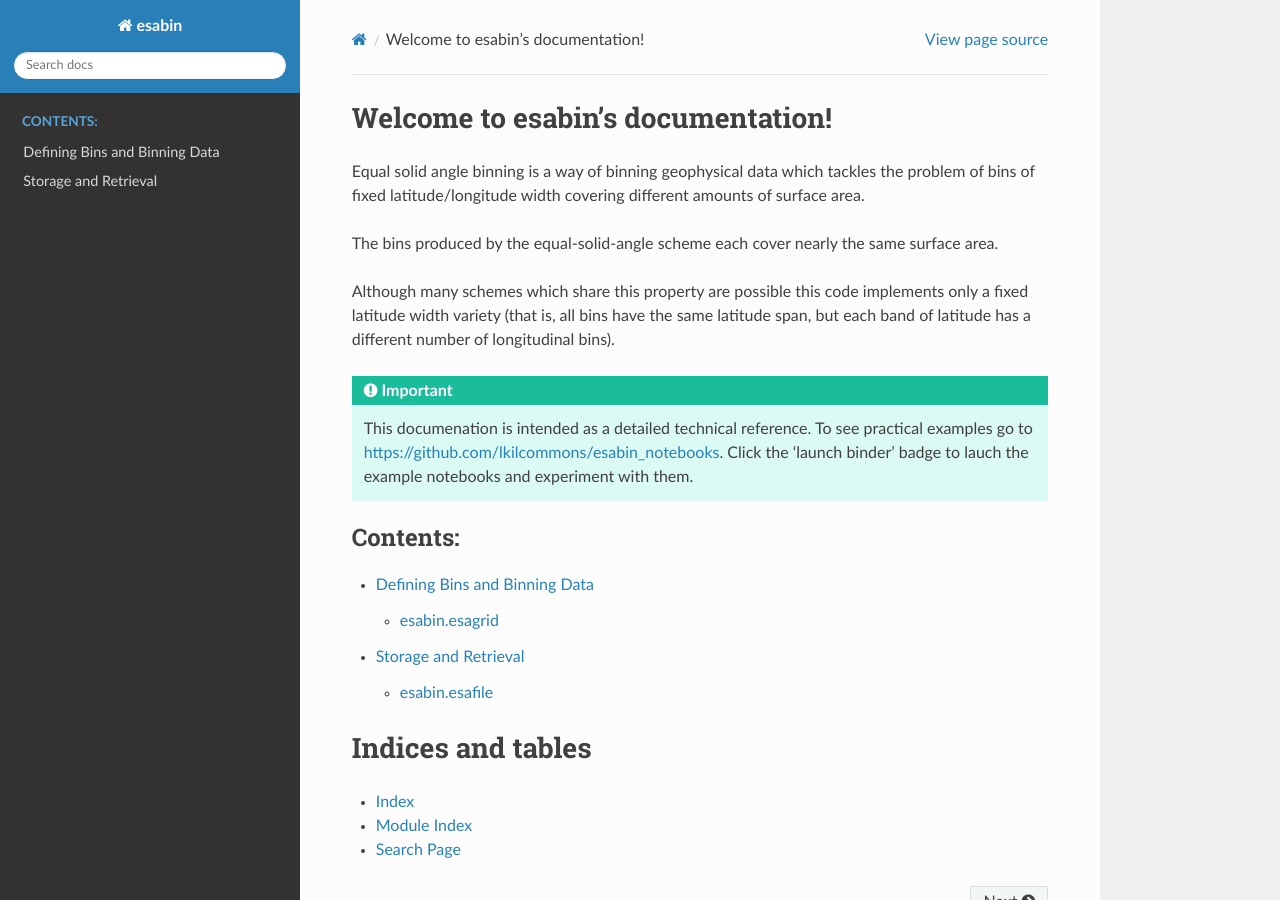
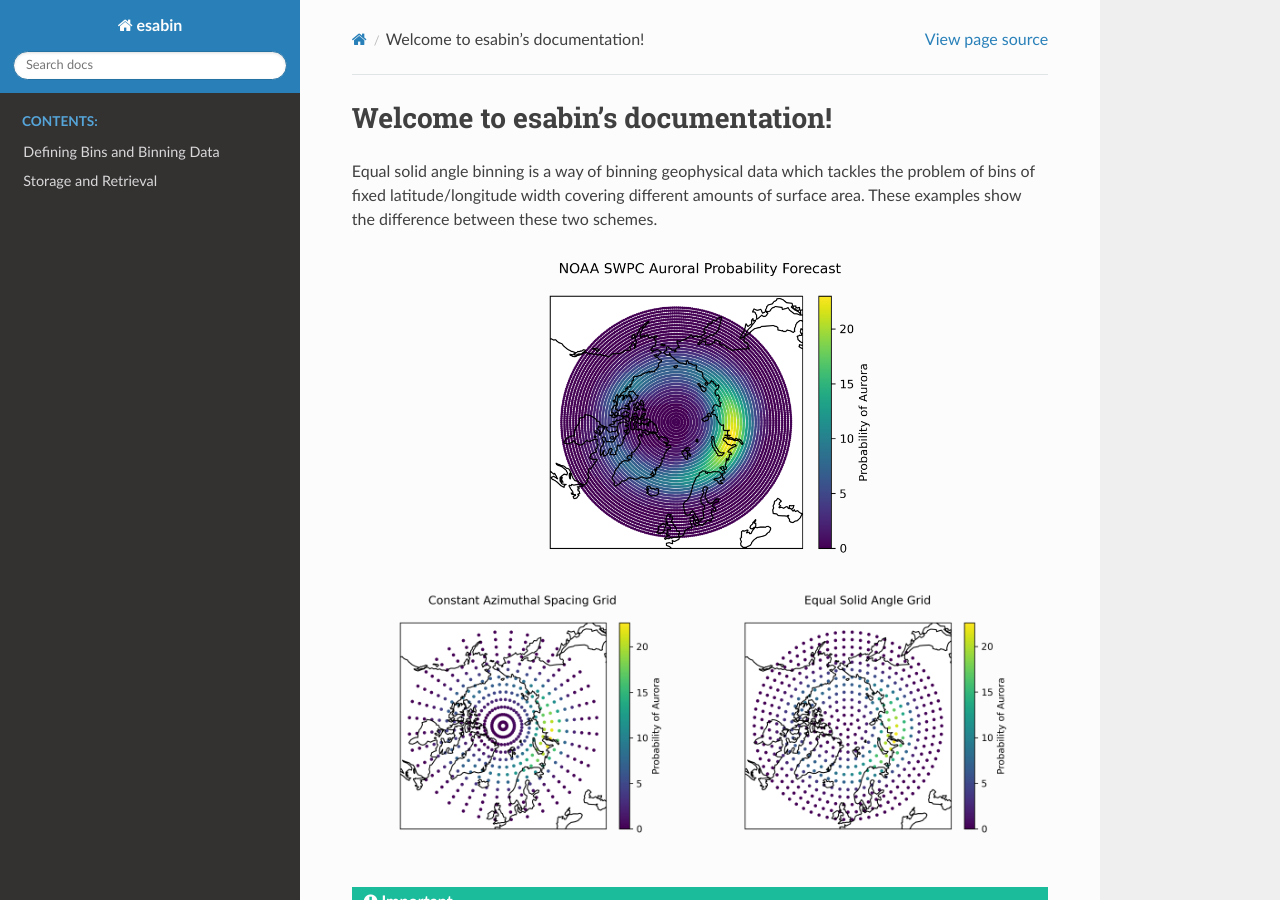
Before and after one commit to lkilcommons/esabin, a Sphinx documentation site: the page built from docs/source/index.rst, in a window 1280 px wide and 900 px high. Built offline with Sphinx 7.4.7 and the Read the Docs theme 2.0.0, drawn with Linux system fonts in a browser that asks for light colours.

Commit message:
Update version, add figures for documentation

```diff
--- a/docs/source/conf.py
+++ b/docs/source/conf.py
@@ -23,7 +23,7 @@ copyright = ('2022, University of Colorado, Boulder AES-CCAR-SEDA'
 author = 'Liam Kilcommons'
 
 # The full version, including alpha/beta/rc tags
-release = '0.2.1'
+release = '0.2.2'
 
 
 # -- General configuration ---------------------------------------------------
--- a/docs/source/index.rst
+++ b/docs/source/index.rst
@@ -8,15 +8,21 @@ Welcome to esabin's documentation!
 
 Equal solid angle binning is a way of binning geophysical data which tackles the
 problem of bins of fixed latitude/longitude width covering different
-amounts of surface area.
+amounts of surface area. These examples show the difference between these
+two schemes.
 
-The bins produced by the equal-solid-angle scheme each
-cover nearly the same surface area.
+.. figure:: images/swpc_aurora_unbinned.png
+   :width: 60%
+   :align: center
 
-Although many schemes which share this property are possible this
-code implements only a fixed latitude width variety
-(that is, all bins have the same latitude span, but each band of
-latitude has a different number of longitudinal bins).
+|casplot| |esaplot|
+
+
+.. |casplot| image:: images/swpc_aurora_constantazi.png
+   :width: 49%
+
+.. |esaplot| image:: images/swpc_aurora_equalsolidangle.png
+   :width: 49%
 
 .. important::
 
--- a/setup.py
+++ b/setup.py
@@ -11,7 +11,7 @@ from setuptools import setup, Extension
 from setuptools.command import install as _install
 
 setup(name='esabin',
-      version = "0.2.1",
+      version = "0.2.2",
       description = "Bin geophysical data in equal solid angle bins",
       author = "Liam Kilcommons",
       author_email = 'liam.kilcommons@colorado.edu',
```
Also changed, not shown: docs/source/images/swpc_aurora_constantazi.png (added), docs/source/images/swpc_aurora_equalsolidangle.png (added), docs/source/images/swpc_aurora_unbinned.png (added), 1 other file.
